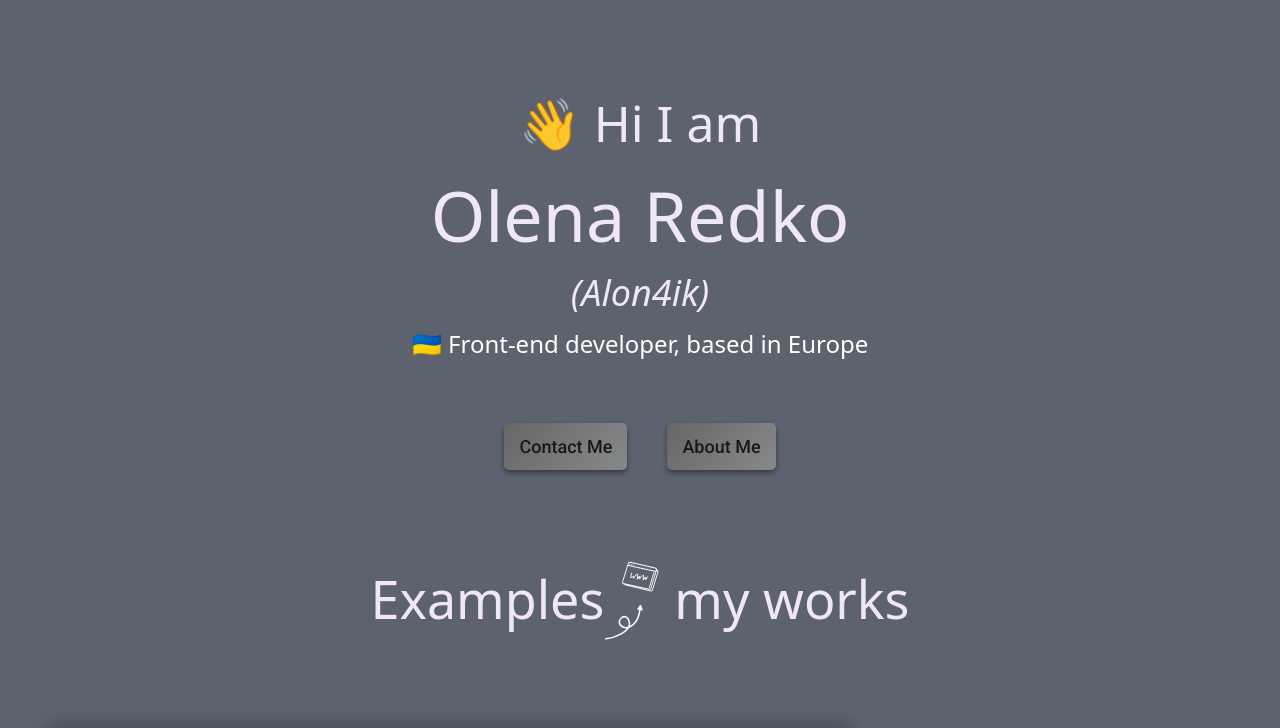
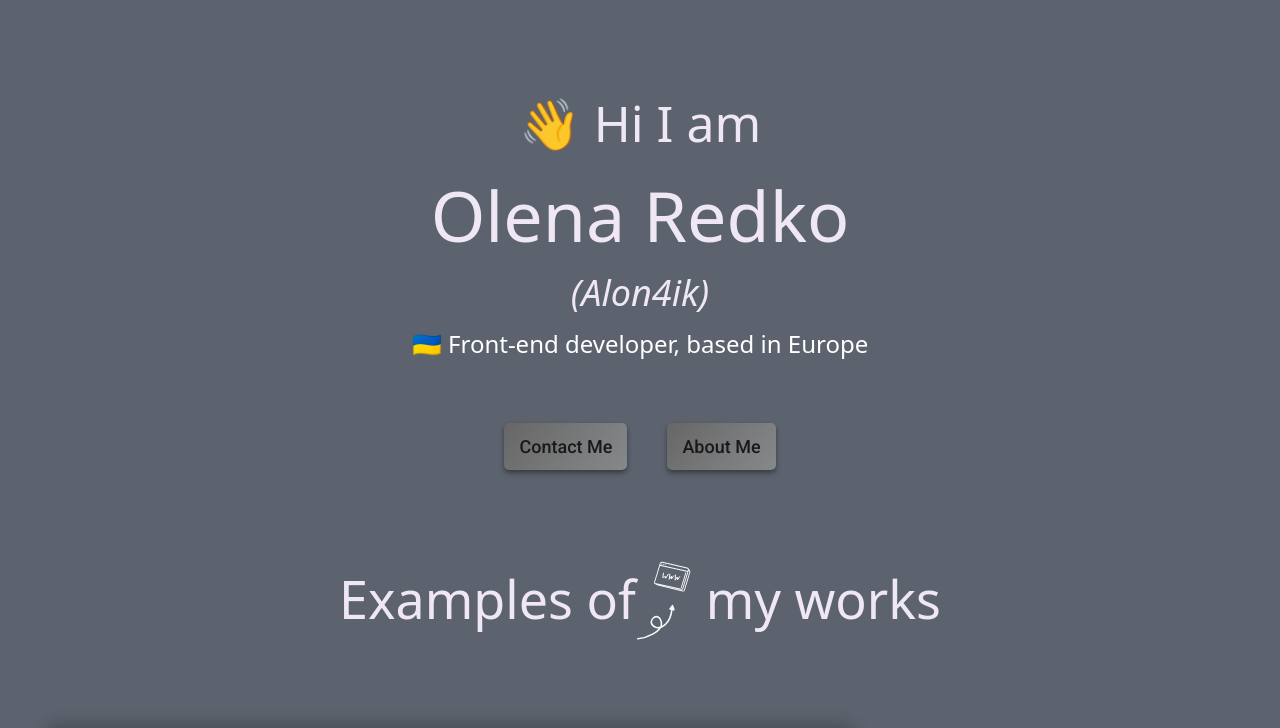
Before and after one commit to Alon4ic/Portfolio, a plain HTML site: page index.html in a window 1280 px wide. Shown: the part 70-798 px from the top of the page. Drawn offline with nearby package versions, Linux system fonts and the light colour scheme.

Commit message:
Text addition

```diff
--- a/index.html
+++ b/index.html
@@ -70,7 +70,7 @@
 	</section>
 	<div class="hero-inner">
 		<div class="hero-inner__title">
-			<div data-aos="fade-right">Examples</div>
+			<div data-aos="fade-right">Examples of</div>
 			<div data-aos="flip-up">
 				<img class="hero-inner__img" style="transition-duration: .8s" src="images/works.svg" alt="works">
 				<svg class="hero-inner__svg" xmlns="http://www.w3.org/2000/svg" viewBox="0 0 69 63" width="69"
```
